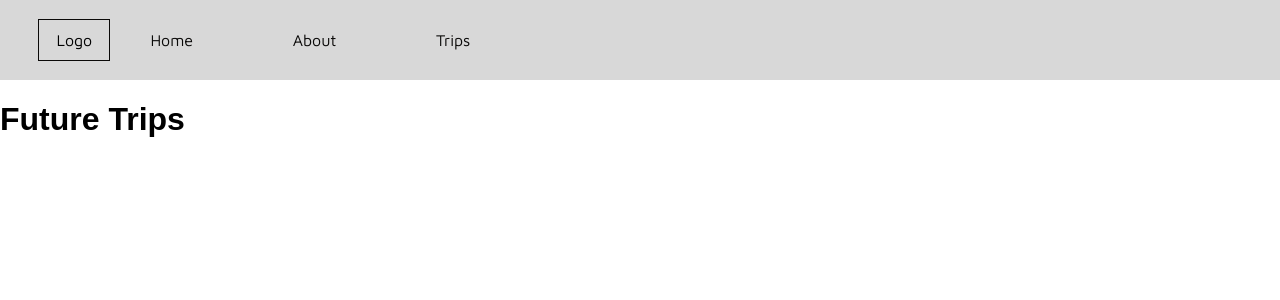
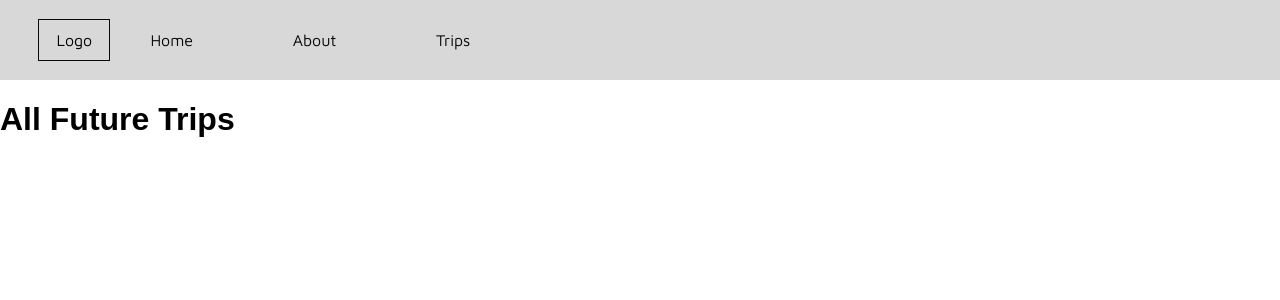
Before and after one commit to DevHominid/trip-hop, a React (Create React App) app in the folder client/: page /trips/future in a window 1280 px wide. Shown: the top 300 px of the page. Built offline with nearby package versions, Linux system fonts and the light colour scheme.

Commit message:
add additional trip components and alter routing

```diff
--- /dev/null
+++ b/client/src/components/AllFutureTrips.js
@@ -0,0 +1,10 @@
+import React from 'react';
+import Trip from './Trip';
+
+const AllFutureTrips = () => (
+  <div>
+    <h1>All Future Trips</h1>
+  </div>
+);
+
+export default AllFutureTrips;
--- a/client/src/components/FutureTrips.js
+++ b/client/src/components/FutureTrips.js
@@ -1,9 +1,14 @@
 import React from 'react';
-import { Link } from 'react-router-dom';
+import { Switch, Route } from 'react-router-dom';
+import AllFutureTrips from './AllFutureTrips';
+import Trip from './Trip';
 
 const FutureTrips = () => (
   <div>
-    <h1>Future Trips</h1>
+    <Switch>
+      <Route exact path='/trips/future' component={AllFutureTrips}/>
+      <Route path='/trips/future/:number' component={Trip}/>
+    </Switch>
   </div>
 );
 
--- a/client/src/components/Trip.js
+++ b/client/src/components/Trip.js
@@ -18,7 +18,7 @@ const Trip = (props) => {
       <h4>{trip.location}</h4>
       <h4>{trip.type}</h4>
       <p>{trip.notes}</p>
-      <Link to='/trips/previous'>Back</Link>
+      <Link to={`/trips/${trip.status}`}>Back</Link>
     </div>
   )
 };
```
Also changed, not shown: client/src/components/PreviousTrips.js (+4 -5 lines).
